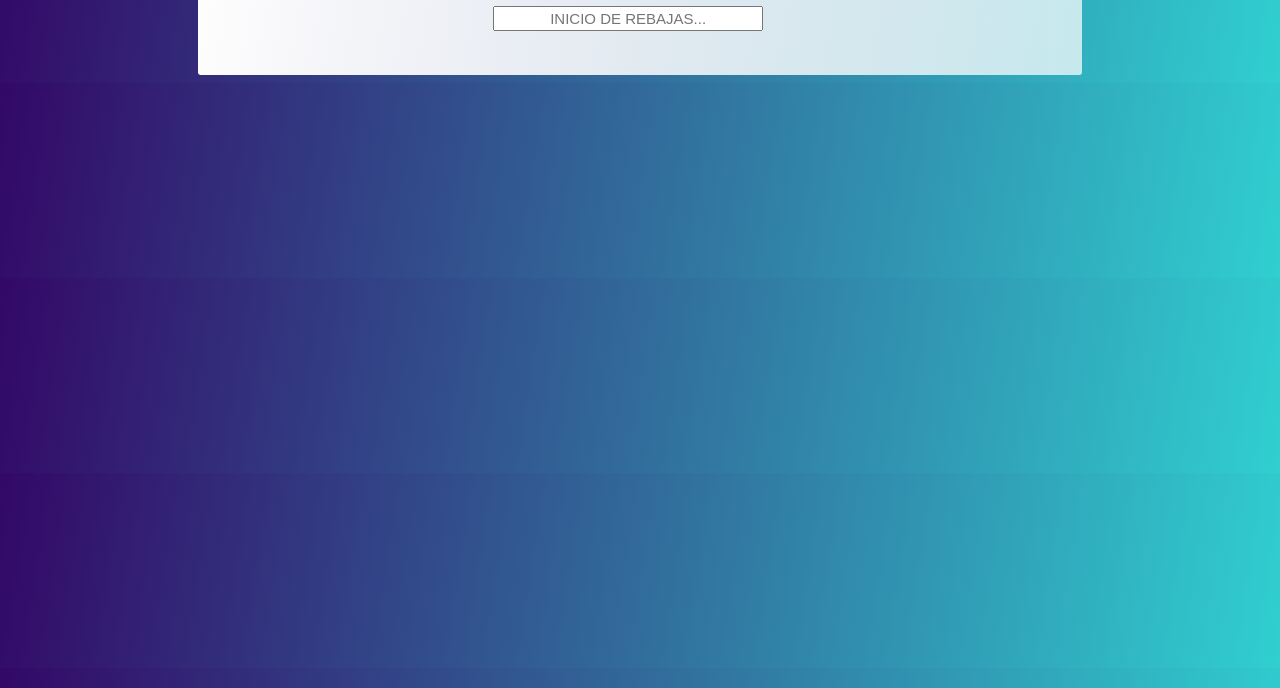
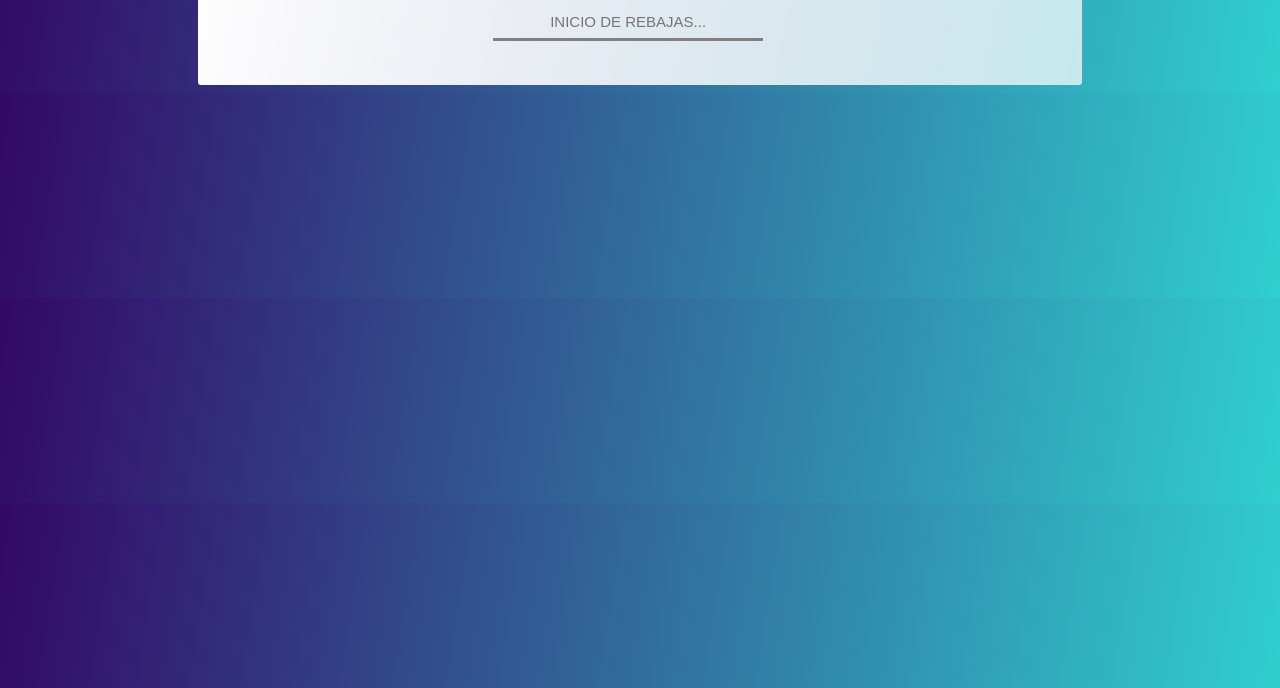
Before and after one commit to joslmt/news-search, a plain HTML site: page index.html in a window 1280 px wide. Shown: the part 112-800 px from the top of the page. Drawn offline with Linux system fonts and the light colour scheme.

Commit message:
adding new style

```diff
--- a/style.css
+++ b/style.css
@@ -24,8 +24,15 @@ a{
     text-transform: uppercase;
     font-size: 15px;
     text-align: center;
-    padding: .15em;
+    padding: .5em;
+    background: none;
     outline: none;
+    border: none;
+    border-bottom: .25em solid grey;
+}
+.zonaBuscar>input[type=text]:hover{
+    background-color: rgb(192, 182, 182);
+    transition: background-color 1s ease;
 }
 .zonaNoticias{
     display: grid;
```
